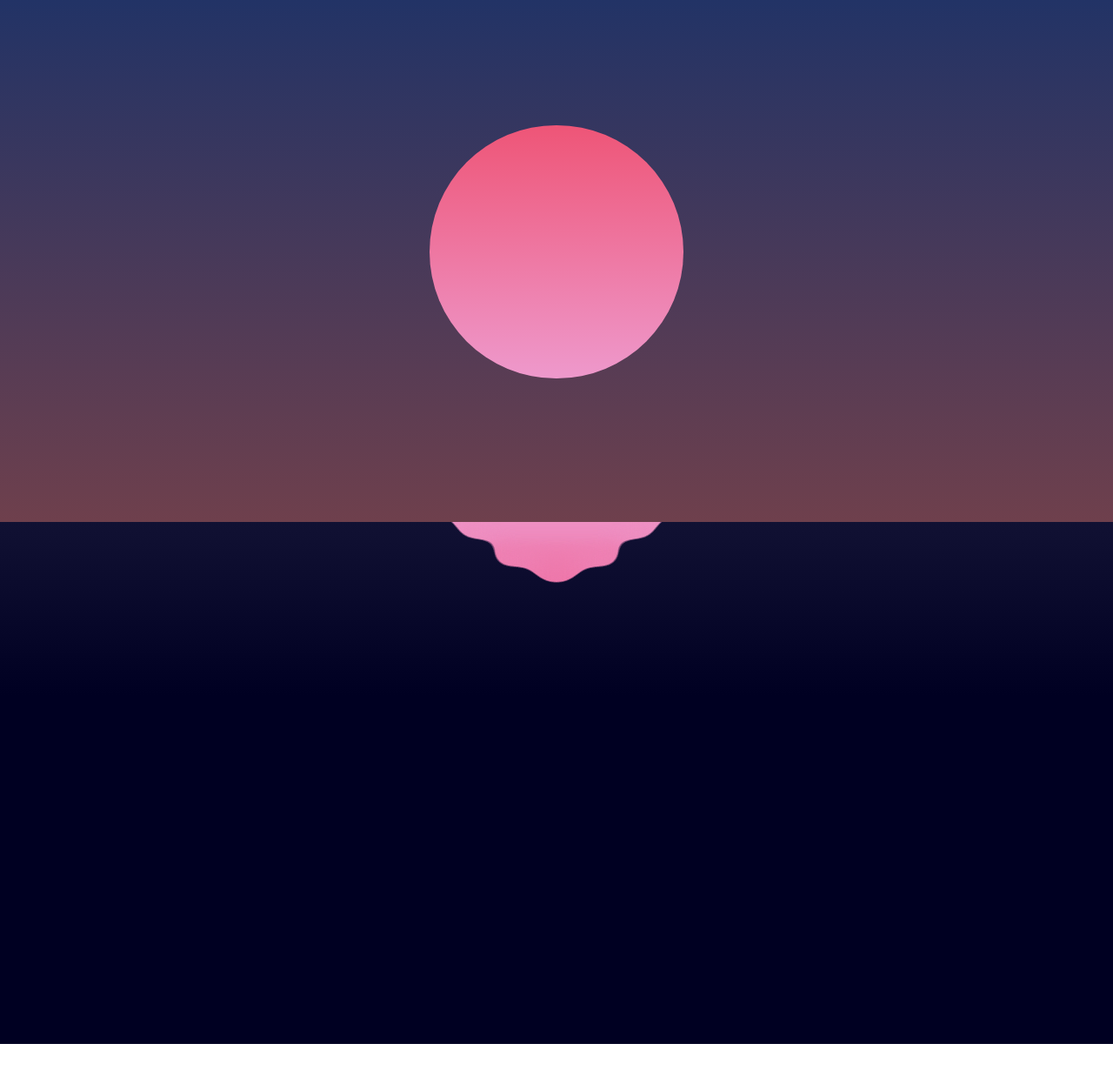
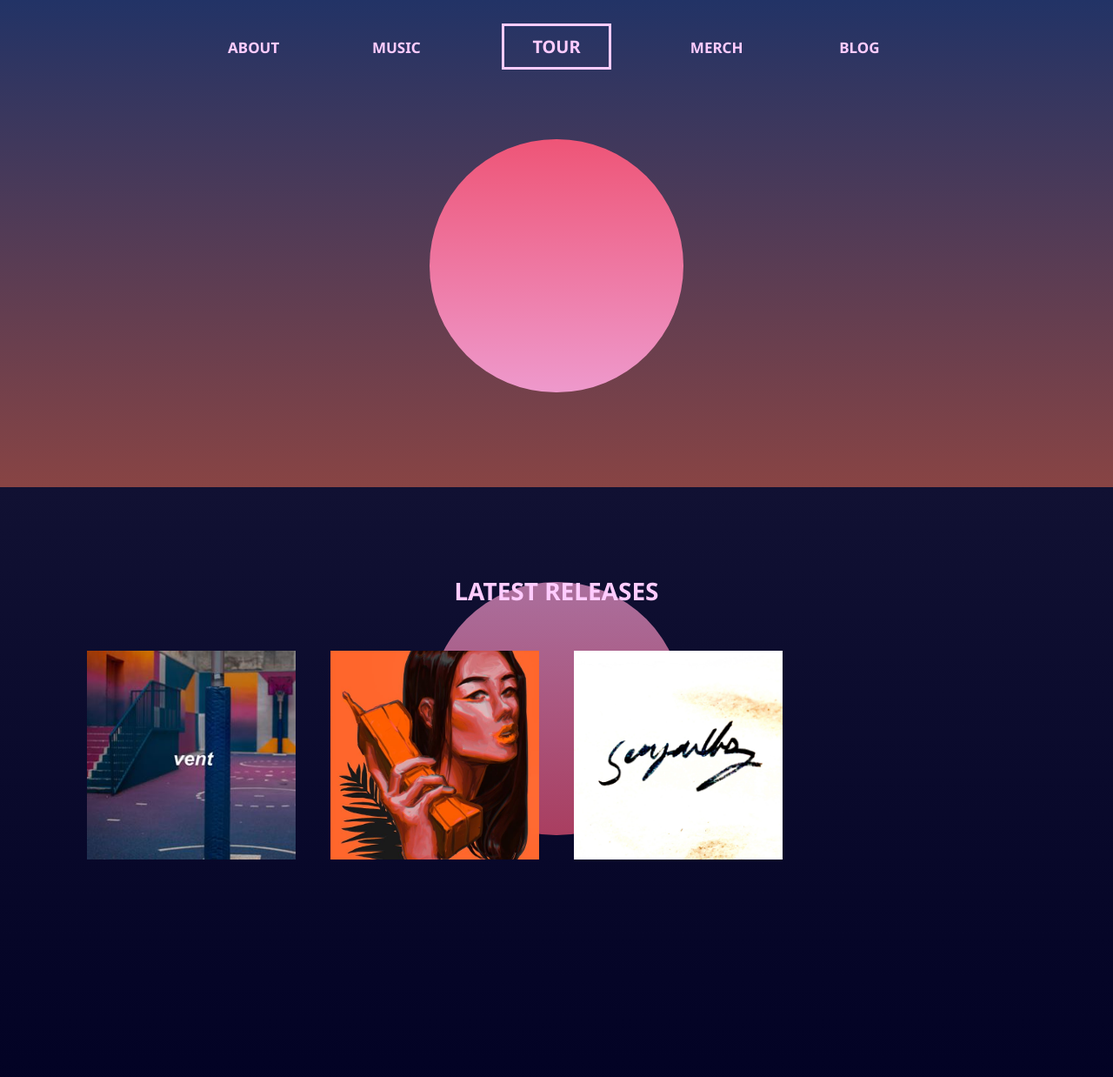
Before and after one commit to WhatIsACore/webmasters, a website: page public/index.html in a window 1280 px wide. Shown: the whole page at 87% size. Before the commit the page ends 1200 px from the top, so only its background shows below. Drawn offline with nearby package versions, Linux system fonts and the light colour scheme.

Commit message:
a lot of design

```diff
--- a/public/css/index.css
+++ b/public/css/index.css
@@ -8,25 +8,51 @@ svg{
   display: none;
 }
 
-#water, #landing{
+#navbar{
+  position: absolute;
+  padding: 30px 0;
+  height: 30px;
+  width: 100vw;
+  text-align: center;
+  font-family: 'Noto Sans', sans-serif;
+  text-transform: uppercase;
+}
+#navbar .nav-button{
+  color: #fcf;
+  font-weight: 700;
+  font-size: 17px;
+  padding: 10px;
+  display: inline-block;
+  margin: 0 20px;
+  cursor: pointer;
+  transition: color 0.2s ease, outline 0.2s ease;
+  width: 100px;
+  text-align: center;
+}
+#navbar .nav-button:hover{
+  color: #fff;
+}
+#navbar .nav-button.tour{
+  font-size: 20px;
+  outline: 3px solid #fcf;
+  margin: 0 40px;
+}
+#navbar .nav-button.tour:hover{
+  outline: 3px solid #fff;
+}
+
+#water, #landing, #navbar, #portfolio{
   -webkit-transform: translateZ(1px);
   -moz-transform: translateZ(1px);
   -o-transform: translateZ(1px);
   transform: translateZ(1px);
 }
 
-#banner{
+#sky{
   position: relative;
   width: 100vw;
-  height: 100vh;
+  height: 70vh;
   background: linear-gradient(to bottom, #236, #844);
-}
-
-#sun-wrapper{
-  position: relative;
-  width: 100vw;
-  height: calc(65vh - 5vw);
-  padding-top: calc(10vh + 5vw);
   overflow: hidden;
 }
 #sun{
@@ -35,69 +61,74 @@ svg{
   height: calc(14vw + 14vh);
   border-radius: calc(7vw + 7vh);
   background: linear-gradient(to bottom, #e57, #e9c);
-  left: calc(43vw - 7vh);
+  left: 0;
+  right: 0;
+  margin: 20vh auto 0;
 }
 #water{
   position: relative;
   width: 100vw;
-  height: 25vh;
+  min-height: 100vh;
   background: linear-gradient(to bottom, #113, #002);
   z-index: 2;
   overflow: hidden;
 }
-
-@keyframes reflection-wave-y{
-  0% {
-    margin-top: -4vh;
-    background-color: #e9c;
-  }
-  100% {
-    margin-top: 6vh;
-    background-color: #e7a;
-  }
-}
-@keyframes reflection-wave-w{
-  0% {
-    width: 100%;
-  }
-  100% {
-    width: 0%;
-  }
-}
-#reflection-stack{
+#sun-reflection{
   position: absolute;
   width: calc(14vw + 14vh);
+  height: calc(14vw + 14vh);
+  border-radius: calc(7vw + 7vh);
+  background: linear-gradient(to top, #e57, #e9c);
   left: 0;
   right: 0;
   margin: 0 auto;
-  text-align: center;
-  filter: url('#wavy');
-}
-.reflection-line{
-  position: absolute;
-  width: 100%;
-  height: 2vh;
-  left: 0;
-  right: 0;
-  margin: 0 auto;
-  background: #f8b;
-  animation: reflection-wave-y 3s ease-in-out infinite, reflection-wave-w 3s ease-in infinite;
-}
-.reflection-line:nth-child(4n+1){
-  animation-delay: -0.75s;
-}
-.reflection-line:nth-child(4n+2){
-  animation-delay: -1.5s;
-}
-.reflection-line:nth-child(4n+3){
-  animation-delay: -2.25s;
-}
-.reflection-line:nth-child(4n+0){
-  animation-delay: -3s;
+  opacity: 0.7;
 }
 
-#landing{
-  width: 100vw;
-  height: 50vh;
-  background-color: #002;
+#portfolio{
+  margin: 100px;
 }
+#portfolio .section-title{
+  text-align: center;
+  font-family: 'Noto Sans', sans-serif;
+  text-transform: uppercase;
+  font-weight: 700;
+  font-size: 28px;
+  color: #fcf;
+  margin-bottom: 50px;
+}
+#album-grid{
+  display: flex;
+  margin: -20px;
+}
+#album-grid .item{
+  position: relative;
+  margin: 20px;
+  outline: 0px solid #fcf;
+  flex-grow: 1;
+  cursor: pointer;
+}
+#album-grid .item::before{
+  content: '';
+  display: block;
+  padding-top: 100%;
+  transition: background-color 0.2s ease;
+}
+#album-grid .item.album1{
+  background: url('../media/albumcovers/album1.jpg');
+  background-size: cover;
+  background-position: center;
+}
+#album-grid .item.album2{
+  background: url('../media/albumcovers/album2.jpg');
+  background-size: cover;
+  background-position: center;
+}
+#album-grid .item.album3{
+  background: url('../media/albumcovers/album3.jpg');
+  background-size: cover;
+  background-position: center;
+}
+#album-grid .item:hover::before{
+  background: rgba(0, 0, 0, 0.5);
+}
--- a/public/index.html
+++ b/public/index.html
@@ -4,38 +4,48 @@
 
   <head>
     <title> webmasters project </title>
+    <link href='https://fonts.googleapis.com/css?family=Noto+Sans:400,700' rel='stylesheet'>
     <link rel='stylesheet' type='text/css' href='css/index.css'>
   </head>
 
   <body>
 
-    <div id='banner'>
-
-      <div id='sun-wrapper'>
-        <div id='sun'></div>
+    <div id='sky'>
+      <div id='navbar'>
+          <div class='nav-button'>
+            about
+          </div>
+          <div class='nav-button'>
+            music
+          </div>
+          <div class='nav-button tour'>
+            tour
+          </div>
+          <div class='nav-button'>
+            merch
+          </div>
+          <div class='nav-button'>
+            blog
+          </div>
       </div>
 
-      <div id='water'>
-        <div id='reflection-stack'>
-          <div class='reflection-line'></div>
-          <div class='reflection-line'></div>
-          <div class='reflection-line'></div>
-          <div class='reflection-line'></div>
+      <div id='sun'></div>
+    </div>
+    <div id='water'>
+      <div id='sun-reflection'></div>
+
+      <div id='portfolio'>
+        <div class='section-title'>LATEST RELEASES</div>
+        <div id='album-grid'>
+          <div class='item album1'></div>
+          <div class='item album2'></div>
+          <div class='item album3'></div>
+          <div class='item album4'></div>
         </div>
       </div>
-
     </div>
 
-    <div id='landing'></div>
-
-    <svg>
-      <defs>
-        <filter id='wavy'>
-          <feGaussianBlur in='SourceGraphic' stdDeviation='12' result='blur' />
-          <feColorMatrix in='blur' type='matrix' values='1 0 0 0 0  0 1 0 0 0  0 0 1 0 0  0 0 0 24 -6' />
-        </filter>
-      </defs>
-    </svg>
+    <script src="https://cdnjs.cloudflare.com/ajax/libs/gsap/2.1.2/TweenMax.min.js"></script>
     <script type='text/javascript' src='js/home.js'></script>
   </body>
 
--- a/public/js/home.js
+++ b/public/js/home.js
@@ -1 +1,10 @@
-var reflections = document.getElementsByClassName('reflection-line');
+// so we can feel like we're using jquery
+function $(query){
+  return document.querySelector(query);
+}
+
+function scrollUpdate(){
+  $('#sun-reflection').style.marginTop = $('#water').getBoundingClientRect().top - $('#sun').getBoundingClientRect().bottom + 'px';
+}
+window.addEventListener('scroll', scrollUpdate);
+scrollUpdate();
```
Also changed, not shown: public/media/albumcovers/album1.jpg (added), public/media/albumcovers/album2.jpg (added), public/media/albumcovers/album3.jpg (added), public/media/ripple.png (added).
